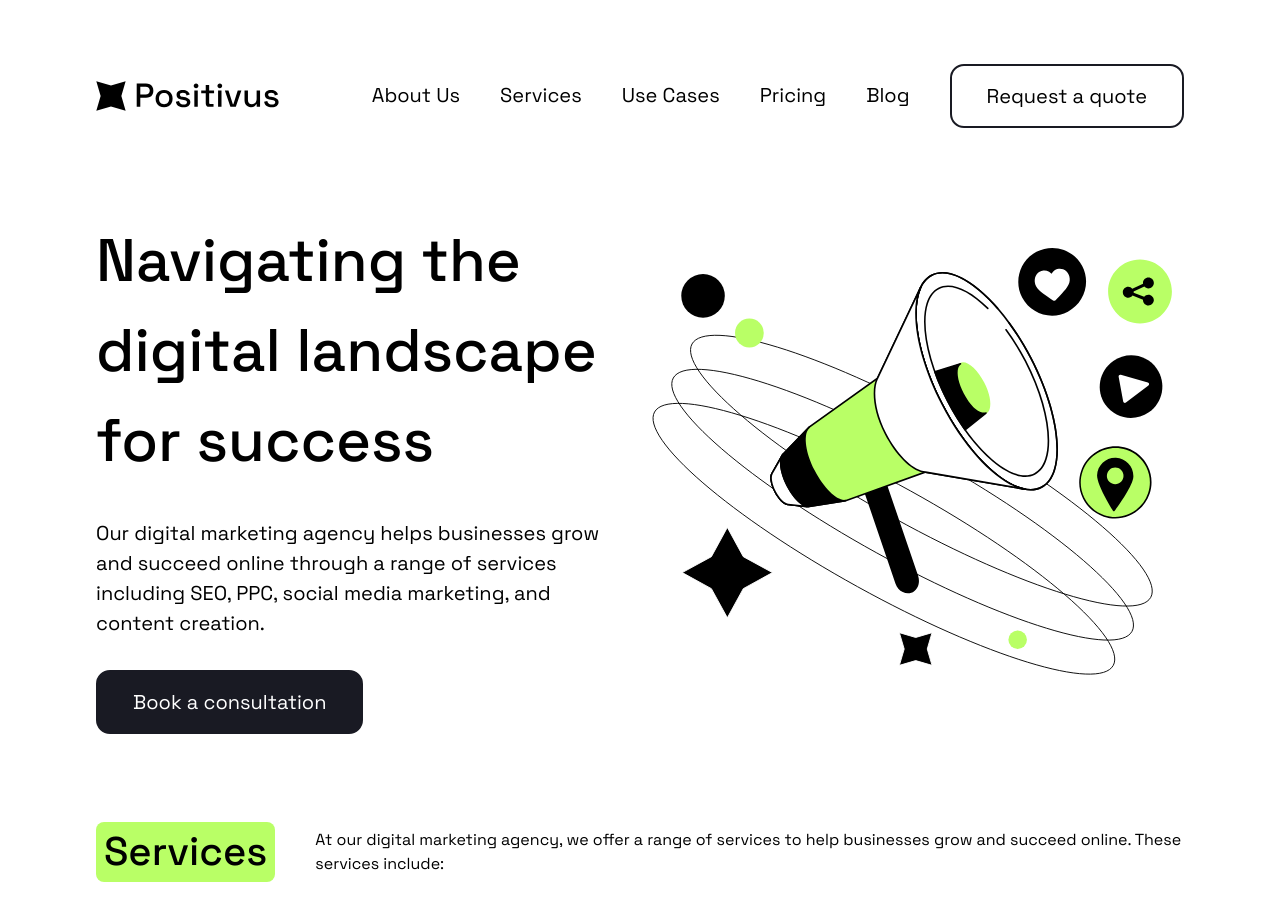
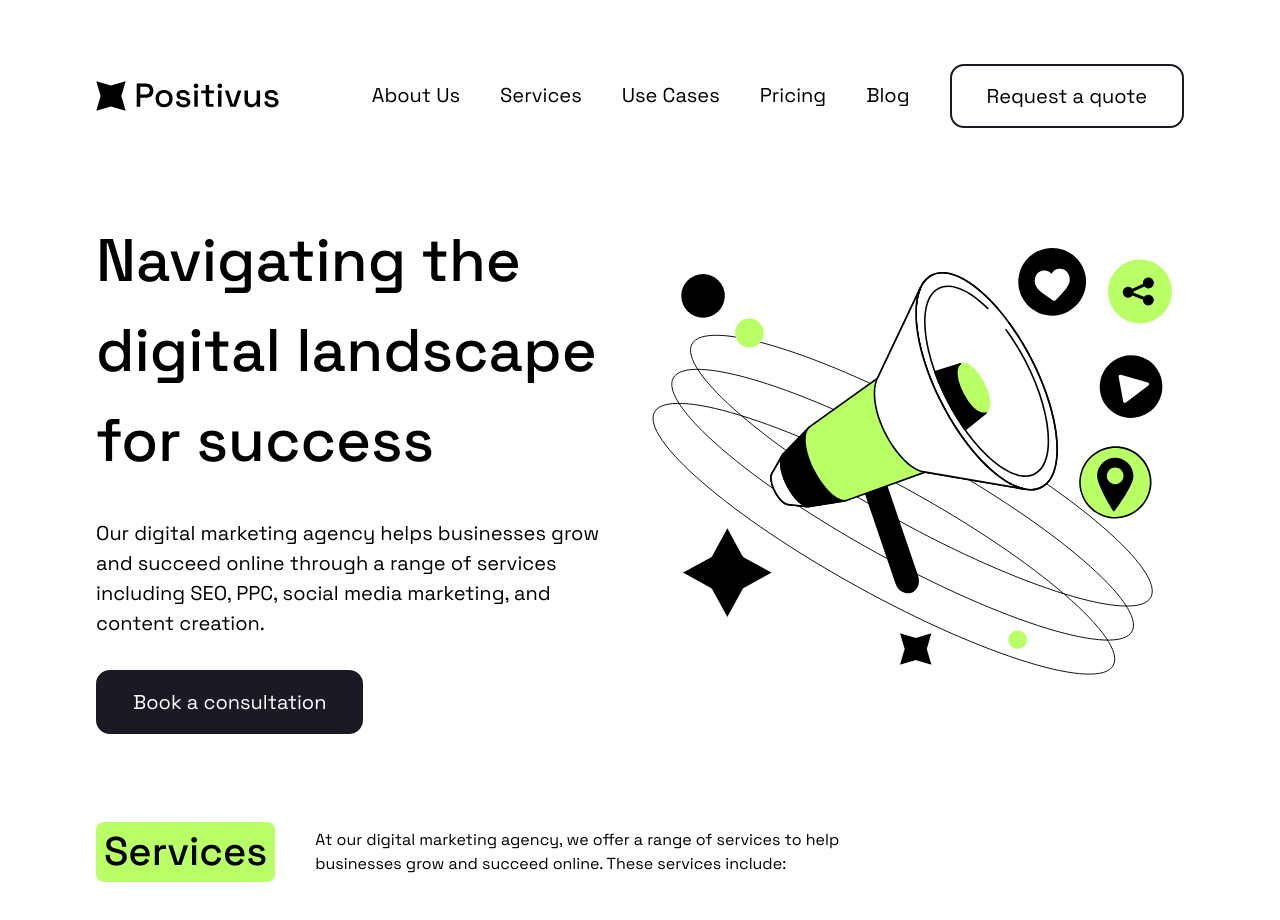
Before and after one commit to tasshanakagawa/positivus, a React (Vite) app: page / in a window 1280 px wide. Shown: the top 920 px of the page. Built offline with nearby package versions, Linux system fonts and the light colour scheme.

Commit message:
style: add max width to description

```diff
--- a/src/components/SectionHeader/SectionHeader.css
+++ b/src/components/SectionHeader/SectionHeader.css
@@ -4,4 +4,8 @@
     padding: 0 8px;
     border-radius: 8px;
   }
+
+  .header__description {
+    max-width: 580px;
+  }
 }
```
